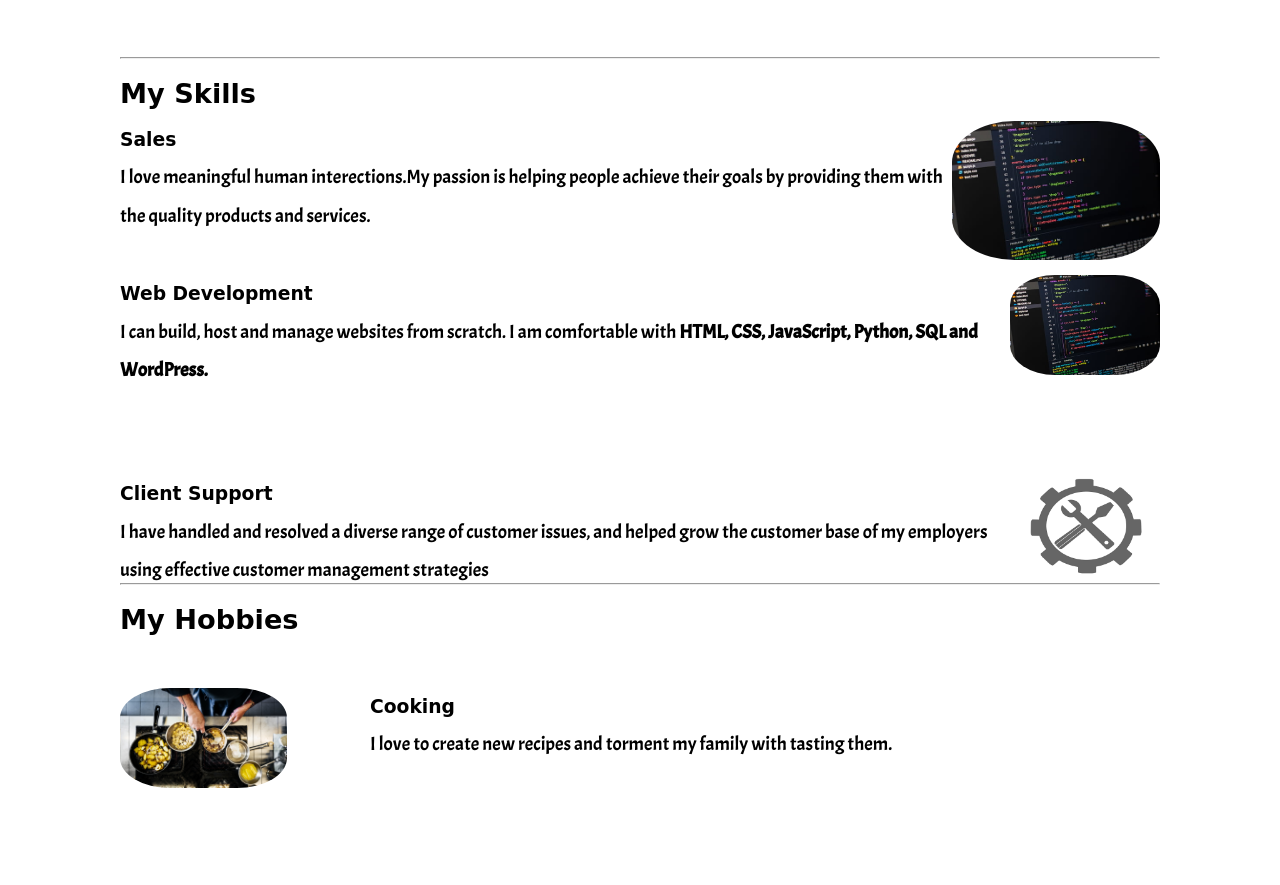
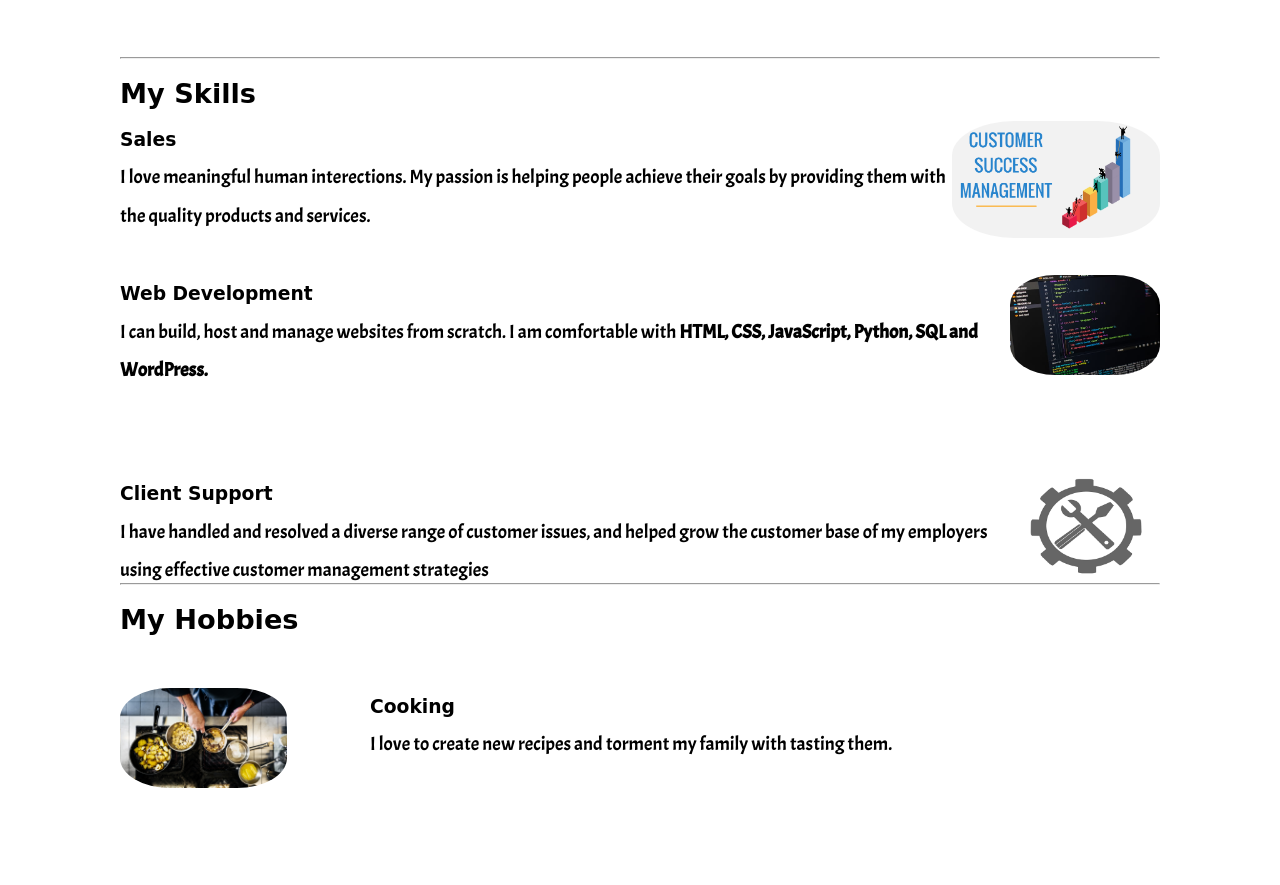
Before and after one commit to Fadly1/main, a plain HTML site: page index.html in a window 1280 px wide. Shown: the part 1178-2063 px from the top of the page. Drawn offline with Linux system fonts and the light colour scheme; a web font is replaced by a local one.

Commit message:
Update index.html
Added .sales div

```diff
--- a/index.html
+++ b/index.html
@@ -9,6 +9,7 @@
   <link href="https://fonts.googleapis.com/css2?family=Patrick+Hand&display=swap" rel="stylesheet">
   <link href="https://fonts.googleapis.com/css2?family=Acme&display=swap" rel="stylesheet">
   <link href="https://fonts.googleapis.com/css2?family=Shadows+Into+Light&display=swap" rel="stylesheet">
+  <link href="https://fonts.googleapis.com/css2?family=Roboto:wght@300&display=swap" rel="stylesheet">
   <title>Fadly Emetumah</title>
 </head>
 
@@ -41,9 +42,9 @@
     <div class="skills">
       <h2>My Skills</h2>
       <div class="sales">
-        <img src="images/skills.jpg" alt="web-dev-pic">
+        <img src="images/sales.png" alt="sales-pic">
         <h3>Sales</h3>
-        <p>I love meaningful human interections.My passion is helping people achieve their goals by providing them
+        <p>I love meaningful human interections. My passion is helping people achieve their goals by providing them
           with the quality products and services. </strong>
         </p>
       </div>
```
